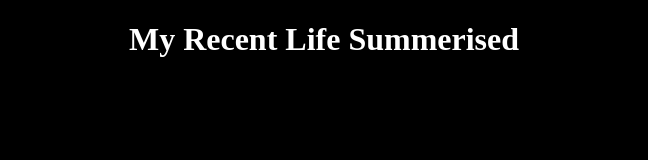
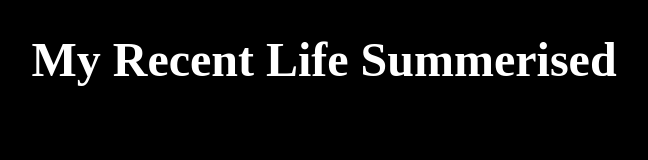
Before and after one commit to Niyatig2005/HTML-Essential-Training, a plain HTML site: page index.html in a window 1280 px wide. Shown: the whole page, without its empty margins (316-964 px from the left). Drawn offline with Linux system fonts and the light colour scheme.

Commit message:
Update index.html

```diff
--- a/index.html
+++ b/index.html
@@ -2,7 +2,7 @@
 <html>
 <body style="background-color:black; color:white;">
 
-  <h1 align = "center">My Recent Life Summerised</h1>
+  <h1 align = "center", style="font-size:300%;">My Recent Life Summerised</h1>
   <p></p>
 
 </body>
```
